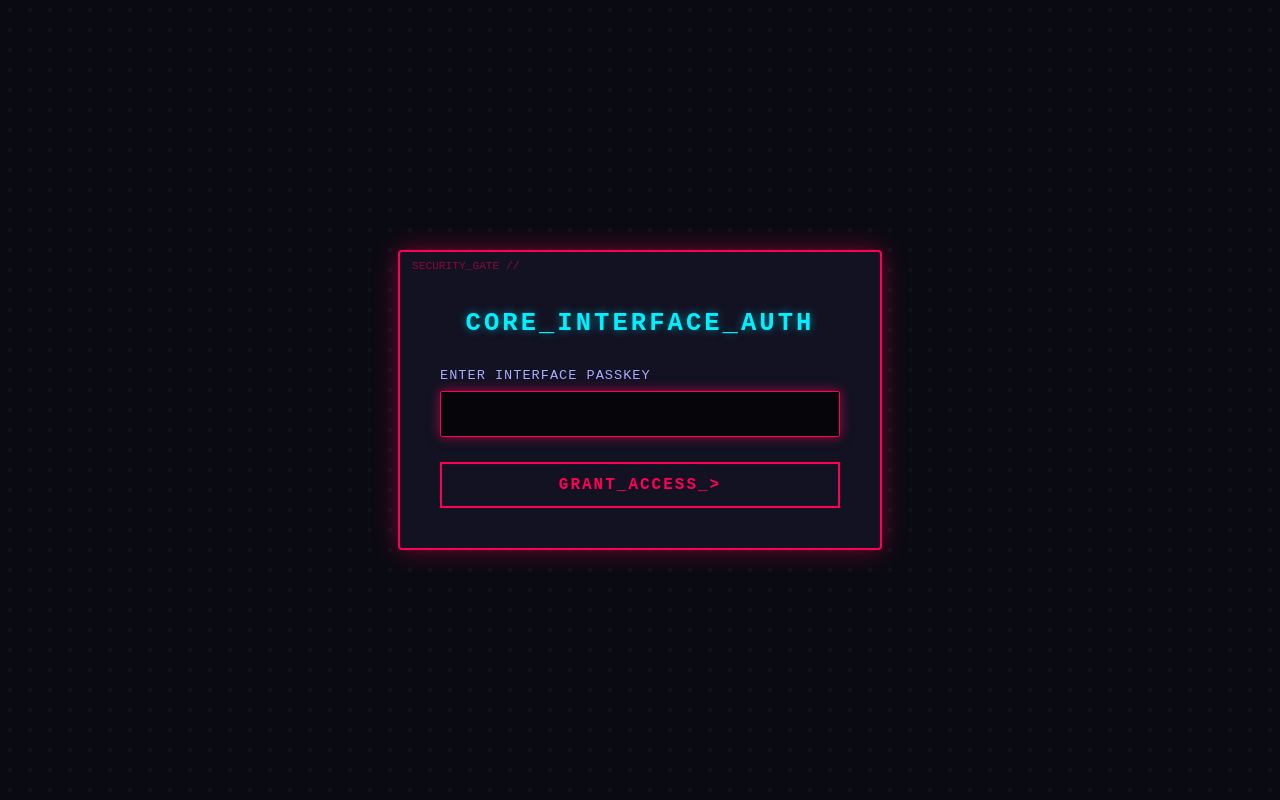
After one commit to muhammadaldhi/python-web, a Flask app: page /login in a window 1280 px wide. The commit adds this page. Run offline with Flask 3, Linux system fonts and the light colour scheme.

Commit message:
Initial commit

```diff
--- a/server.py
+++ b/server.py
@@ -1,9 +1,10 @@
 import os
 import json
-from flask import Flask, jsonify, request, render_template, send_file, make_response, flash
+from flask import Flask, jsonify, request, render_template, send_file, make_response, flash, session, redirect
+
 
 app = Flask(__name__)
-app.secret_key = "NETRUNNER_SECRET_KEY_MATRIX" # Diperlukan untuk flash message pipeline
+app.secret_key = "NETRUNNER_SECRET_KEY_MATRIX" # Diperlukan untuk flash message pipeline dan session encryption
 
 CONFIG_DIR = "saved_settings"
 if not os.path.exists(CONFIG_DIR):
@@ -87,14 +88,38 @@ def parse_and_save_json(data_dict):
 
 @app.route('/')
 def index():
+    if not session.get('logged_in'):
+        return redirect('/login')
     response = make_response(render_template('cyberpunk_ui.html', settings=ea_settings, telemetry=dashboard_data))
     response.headers['Cache-Control'] = 'no-store, no-cache, must-revalidate, max-age=0'
     response.headers['Pragma'] = 'no-cache'
     response.headers['Expires'] = '0'
     return response
 
+@app.route('/login', methods=['GET', 'POST'])
+def login():
+    if session.get('logged_in'):
+        return redirect('/')
+
+    if request.method == 'POST':
+        password = request.form.get('password')
+        if password == '13456789':
+            session['logged_in'] = True
+            return redirect('/')
+        else:
+            flash("ACCESS_DENIED: INVALID_PASSKEY_SEQUENCE")
+
+    return render_template('login.html')
+
+@app.route('/logout')
+def logout():
+    session.clear()
+    return redirect('/login')
+
 @app.route('/update', methods=['POST'])
 def update():
+    if not session.get('logged_in'):
+        return jsonify({"status": "error", "message": "UNAUTHORIZED_ACCESS"}), 401
     global ea_settings
     ea_settings['InpLots'] = float(request.form['InpLots'])
     ea_settings['InpMaxOpenPositions'] = int(request.form['InpMaxOpenPositions'])
@@ -154,6 +179,8 @@ def live_telemetry_data():
 
 @app.route('/emergency_stop', methods=['POST'])
 def emergency_stop():
+    if not session.get('logged_in'):
+        return "Unauthorized", 401
     global ea_settings
     ea_settings['InpEmergencyStop'] = True
     with open(ACTIVE_CONFIG_PATH, 'w') as f:
@@ -163,6 +190,8 @@ def emergency_stop():
 
 @app.route('/emergency_reset', methods=['POST'])
 def emergency_reset():
+    if not session.get('logged_in'):
+        return "Unauthorized", 401
     global ea_settings
     ea_settings['InpEmergencyStop'] = False
     with open(ACTIVE_CONFIG_PATH, 'w') as f:
@@ -176,6 +205,8 @@ def get_settings():
 
 @app.route('/download_config', methods=['GET'])
 def download_config():
+    if not session.get('logged_in'):
+        return "Unauthorized", 401
     filename = request.args.get('filename', 'cyberpunk_config').strip()
     if not filename:
         filename = "cyberpunk_config"
@@ -205,6 +236,8 @@ def get_config_file():
 
 @app.route('/api/delete_config', methods=['DELETE'])
 def delete_config():
+    if not session.get('logged_in'):
+        return jsonify({"status": "error", "message": "UNAUTHORIZED"}), 401
     filename = request.args.get('filename', '')
     safe_path = os.path.join(CONFIG_DIR, filename)
     if os.path.exists(safe_path) and filename.endswith('.json') and filename != "active_settings.json":
--- /dev/null
+++ b/templates/login.html
@@ -0,0 +1,148 @@
+<!doctype html>
+<html lang="en">
+  <head>
+    <meta charset="UTF-8" />
+    <meta name="viewport" content="width=device-width, initial-scale=1.0" />
+    <title>GATEWAY // NETRUNNER_AUTH</title>
+    <style>
+      :root {
+        --bg-color: #0a0a12;
+        --panel-bg: #121222;
+        --neon-cyan: #00f0ff;
+        --neon-magenta: #ff0055;
+        --neon-green: #39ff14;
+        --text-color: #e0e0ff;
+      }
+
+      body {
+        background-color: var(--bg-color);
+        color: var(--text-color);
+        font-family: "Courier New", Courier, monospace;
+        margin: 0;
+        height: 100vh;
+        display: flex;
+        align-items: center;
+        justify-content: center;
+        background-image: radial-gradient(rgba(18, 18, 34, 0.8) 15%, transparent 16%);
+        background-size: 20px 20px;
+        overflow: hidden;
+      }
+
+      .login-card {
+        background: var(--panel-bg);
+        border: 2px solid var(--neon-magenta);
+        box-shadow: 0 0 25px rgba(255, 0, 85, 0.4);
+        padding: 40px;
+        width: 100%;
+        max-width: 400px;
+        border-radius: 4px;
+        text-align: center;
+        position: relative;
+      }
+
+      .login-card::before {
+        content: "SECURITY_GATE //";
+        position: absolute;
+        top: 8px;
+        left: 12px;
+        font-size: 0.7rem;
+        color: rgba(255, 0, 85, 0.5);
+      }
+
+      h1 {
+        color: var(--neon-cyan);
+        font-size: 1.6rem;
+        letter-spacing: 3px;
+        margin-bottom: 30px;
+        text-shadow: 0 0 8px rgba(0, 240, 255, 0.5);
+      }
+
+      .form-group {
+        margin-bottom: 25px;
+        text-align: left;
+      }
+
+      label {
+        display: block;
+        margin-bottom: 8px;
+        font-size: 0.85rem;
+        color: #aaaaff;
+        text-transform: uppercase;
+        letter-spacing: 1px;
+      }
+
+      input[type="password"] {
+        width: 100%;
+        background: #05050a;
+        border: 1px solid var(--neon-cyan);
+        padding: 12px;
+        color: var(--neon-green);
+        font-family: inherit;
+        font-size: 1.1rem;
+        box-sizing: border-box;
+        border-radius: 2px;
+        letter-spacing: 4px;
+        text-align: center;
+        transition: all 0.3s;
+      }
+
+      input[type="password"]:focus {
+        outline: none;
+        border-color: var(--neon-magenta);
+        box-shadow: 0 0 12px rgba(255, 0, 85, 0.6);
+      }
+
+      .btn-auth {
+        width: 100%;
+        background: transparent;
+        color: var(--neon-magenta);
+        border: 2px solid var(--neon-magenta);
+        padding: 12px;
+        font-size: 1rem;
+        font-family: inherit;
+        font-weight: bold;
+        cursor: pointer;
+        text-transform: uppercase;
+        letter-spacing: 2px;
+        transition: all 0.3s;
+      }
+
+      .btn-auth:hover {
+        background: var(--neon-magenta);
+        color: #000;
+        box-shadow: 0 0 15px var(--neon-magenta);
+      }
+
+      .flash-msg {
+        background: rgba(255, 0, 85, 0.15);
+        border: 1px dashed var(--neon-magenta);
+        color: #ff3333;
+        padding: 10px;
+        font-size: 0.8rem;
+        margin-bottom: 20px;
+        border-radius: 2px;
+      }
+    </style>
+  </head>
+  <body>
+    <div class="login-card">
+      <h1>CORE_INTERFACE_AUTH</h1>
+
+      {% with messages = get_flashed_messages() %}
+        {% if messages %}
+          {% for message in messages %}
+            <div class="flash-msg">[!] {{ message }}</div>
+          {% endfor %}
+        {% endif %}
+      {% endwith %}
+
+      <form method="POST" action="/login">
+        <div class="form-group">
+          <label>ENTER INTERFACE PASSKEY</label>
+          <input type="password" name="password" autocomplete="off" required autofocus />
+        </div>
+        <button type="submit" class="btn-auth">GRANT_ACCESS_></button>
+      </form>
+    </div>
+  </body>
+</html>
```
Also changed, not shown: templates/cyberpunk_ui.html (+22 -0 lines).
